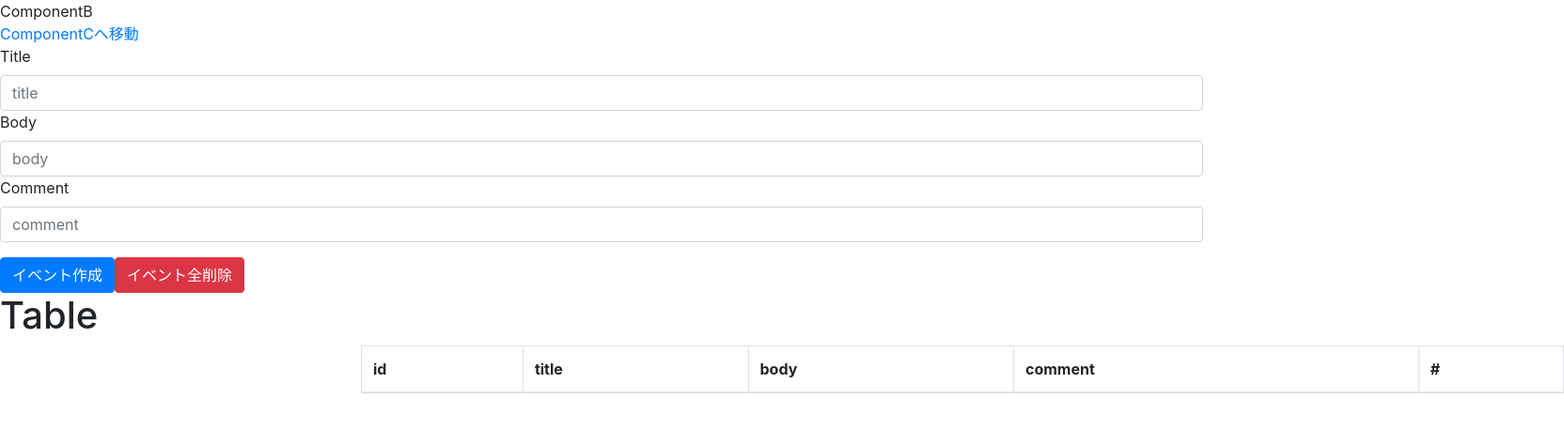
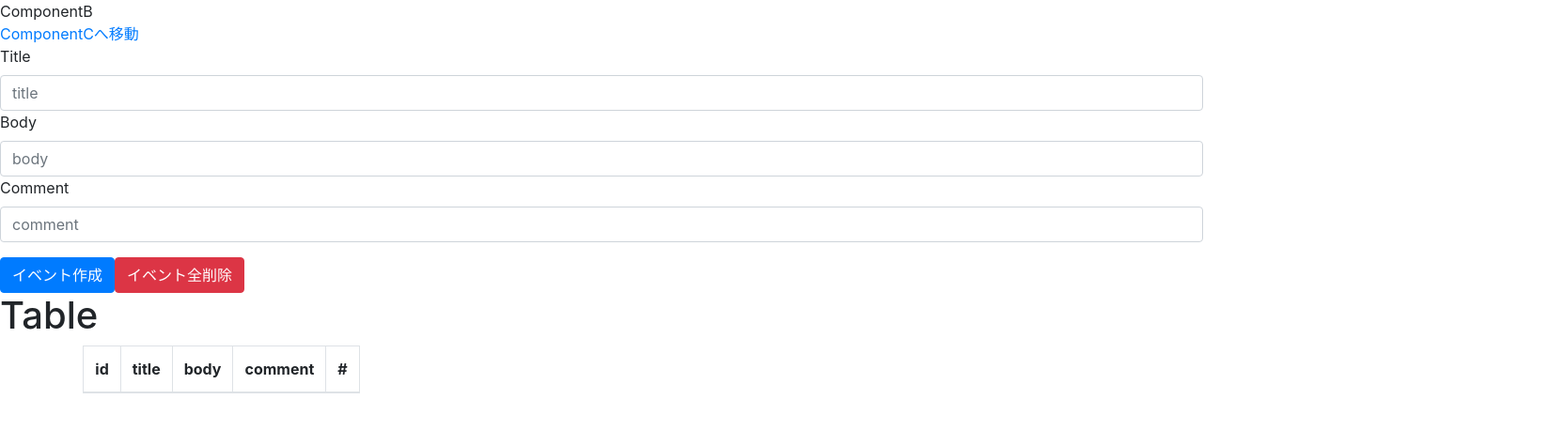
Before and after one commit to asagaorino0/react, a React (Create React App) app in the folder first-app/: page /componentb in a window 1280 px wide. Shown: the top 458 px of the page at 94% size, 1664 px wide, since content can reach past the window. Built offline with nearby package versions, Linux system fonts and the light colour scheme.

Commit message:
[add]table左

```diff
--- a/first-app/src/components/ComponentB.js
+++ b/first-app/src/components/ComponentB.js
@@ -79,7 +79,8 @@ const ComponentB = () => {
             </Form>
 
             <h1>Table</h1>
-            <Table striped bordered hover>
+            <div class='float-left'>
+                <Table striped bordered hover align="left">
                     <thead>
                         <tr>
                             <th>id</th>
@@ -107,6 +108,7 @@ const ComponentB = () => {
                         })}
                     </tbody>
                 </Table>
+            </div>
 
         </>
     )
```
Lines whose indentation alone changed are shown as unchanged.
